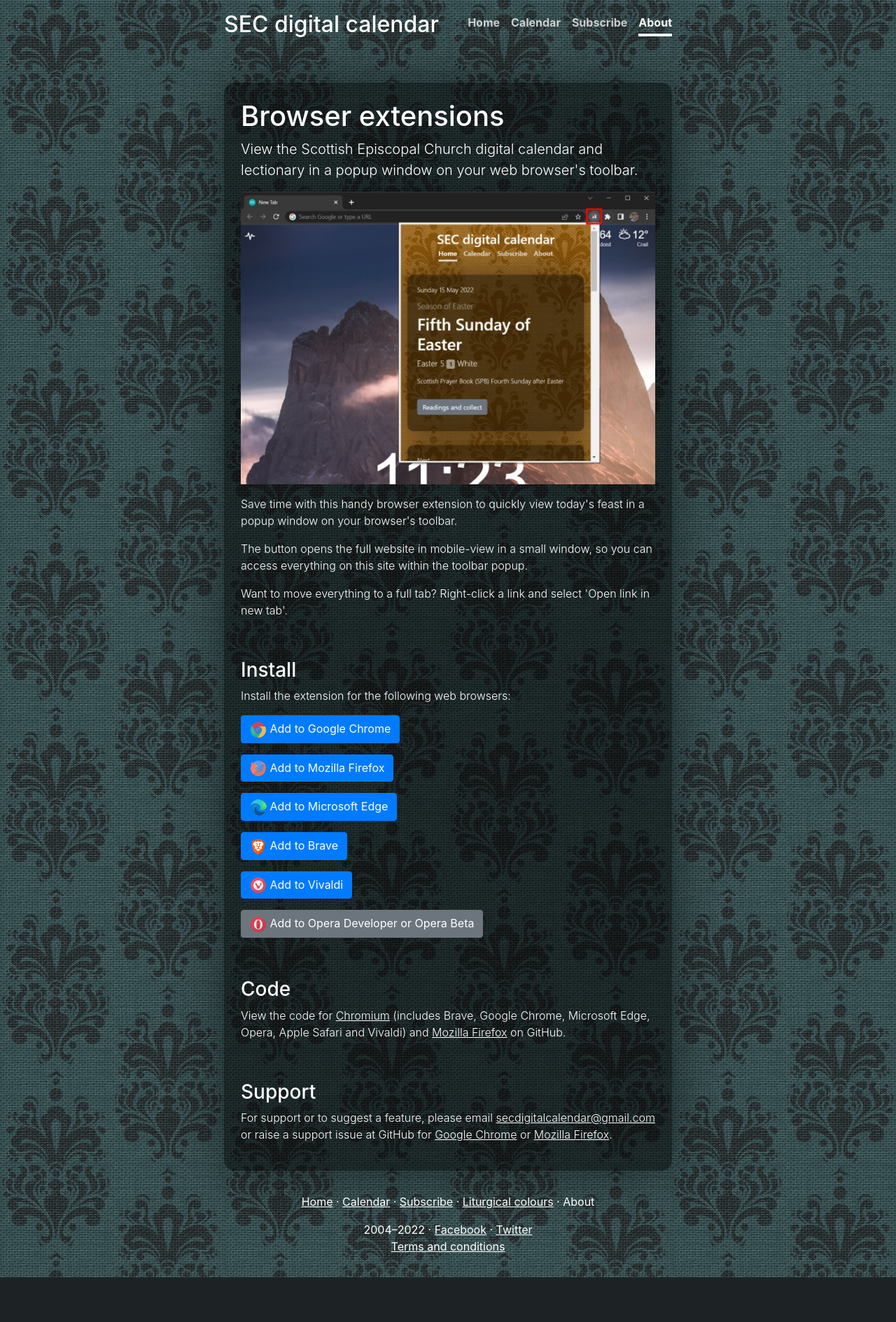
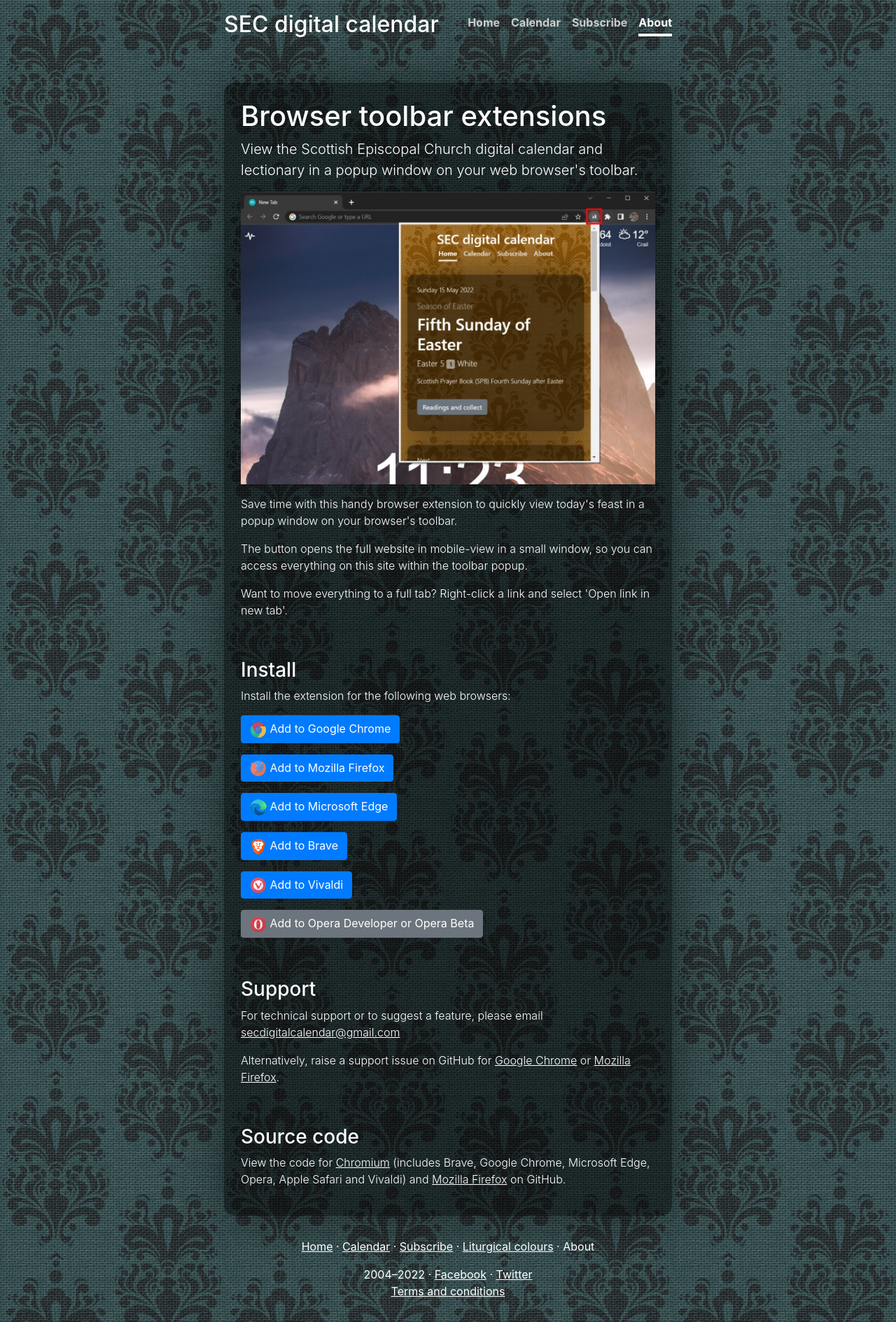
Before and after one commit to garethjmsaunders/sec-digital-calendar-website, a PHP site: page /extension in a window 1280 px wide. Shown: the whole page at 70% size. Before the commit the page ends 1825 px from the top, so only its background shows below. Run offline with PHP 8.4, Linux system fonts and the light colour scheme.

Commit message:
FEAT (Extensions) Minor tweaks
Change link text to more generic Browser toolbar extensions .
Update page title to Browser toolbar extensions to match and make it more explicit.
Swap order of source code and support sections, and clarify source code heading.

```diff
--- a/about/index.php
+++ b/about/index.php
@@ -56,7 +56,7 @@
 
             <h3>See also</h3>
             <ul>
-                <li><a href="../extension">Extensions for Google Chrome and Mozilla Firefox</a></li>
+                <li><a href="../extension">Browser toolbar extensions</a></li>
                 <li><a href="../colours">Liturgical colours</a></li>
                 <li><a href="../terms/">Terms and conditions</a></li>
             </ul>
--- a/extension/index.php
+++ b/extension/index.php
@@ -50,7 +50,7 @@
 
         <main role="main" class="inner cover text-left Xcontent Xmain-block">
 
-            <h1>Browser extensions</h1>
+            <h1>Browser toolbar extensions</h1>
             <p class="lead">View the Scottish Episcopal Church digital calendar and lectionary in a popup window on your web browser's toolbar.</p>
 
             <p><img src="../assets/img/google-chrome-ext-screenshot.jpg" alt="Screenshot of popup window showing SEC Digital Calendar" width="100%"></p>
@@ -79,12 +79,13 @@
             <p><a href="https://addons.opera.com/en-gb/extensions/details/sec-digital-calendar-and-lectionary/"><button type="button" class="btn btn-secondary"><img src="../assets/icons/internet-browser-opera.png" alt="test"> Add to Opera Developer or Opera Beta</button></a></p>
 
             <hr>
-            <h3>Code</h3>
-            <p>View the code for <a href="https://github.com/garethjmsaunders/sec-digital-calendar-chrome-extension">Chromium</a> (includes Brave, Google Chrome, Microsoft Edge, Opera, Apple Safari and Vivaldi) and <a href="https://github.com/garethjmsaunders/sec-digital-calendar-firefox-extension">Mozilla Firefox</a> on GitHub.</p>
+            <h3>Support</h3>
+            <p>For technical support or to suggest a feature, please email <a href="mailto:secdigitalcalendar@gmail.com">secdigitalcalendar@gmail.com</a></p>
+            <p>Alternatively, raise a support issue on GitHub for <a href="https://github.com/garethjmsaunders/sec-digital-calendar-chrome-extension/issues">Google Chrome</a> or <a href="https://github.com/garethjmsaunders/sec-digital-calendar-firefox-extension/issues">Mozilla Firefox</a>.</p>
 
             <hr>
-            <h3>Support</h3>
-            <p>For support or to suggest a feature, please email <a href="mailto:secdigitalcalendar@gmail.com">secdigitalcalendar@gmail.com</a> or raise a support issue at GitHub for <a href="https://github.com/garethjmsaunders/sec-digital-calendar-chrome-extension/issues">Google Chrome</a> or <a href="https://github.com/garethjmsaunders/sec-digital-calendar-firefox-extension/issues">Mozilla Firefox</a>.</p>
+            <h3>Source code</h3>
+            <p>View the code for <a href="https://github.com/garethjmsaunders/sec-digital-calendar-chrome-extension">Chromium</a> (includes Brave, Google Chrome, Microsoft Edge, Opera, Apple Safari and Vivaldi) and <a href="https://github.com/garethjmsaunders/sec-digital-calendar-firefox-extension">Mozilla Firefox</a> on GitHub.</p>
 
         </main>
 
```
